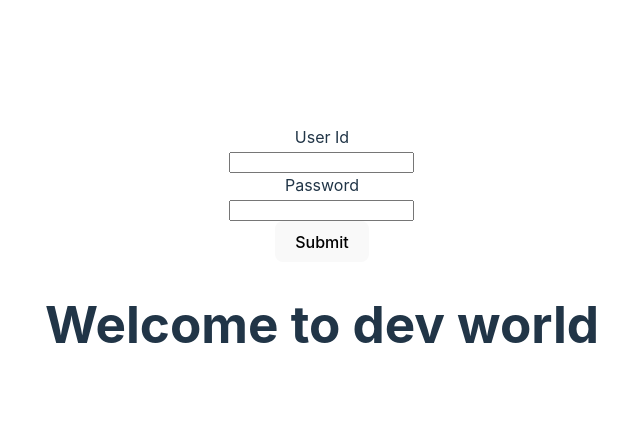
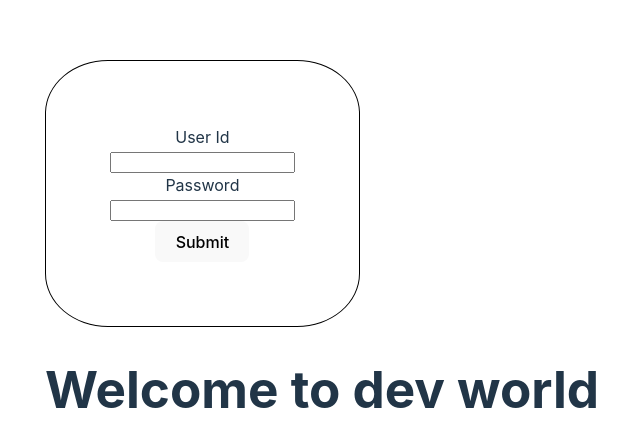
Before and after one commit to yadavsatyapal1999/Project_Hustle, a React (Vite) app: page / in a window 1280 px wide. Shown: the part 144-590 px from the top of the page, without its empty margins (318-958 px from the left). Built offline with nearby package versions, Linux system fonts and the light colour scheme.

Commit message:
trail run from gitpod.io

```diff
--- a/Admin/Adminlogin.jsx
+++ b/Admin/Adminlogin.jsx
@@ -1,5 +1,5 @@
 
-
+import "./login.css"
 
 
 export default function Adminlogin(){
--- /dev/null
+++ b/Admin/login.css
@@ -0,0 +1,7 @@
+.login{
+    border: 1px solid black;
+    border-radius: 20%;
+    box-sizing: border-box;
+    width: fit-content;
+    padding: 5vw;
+}
```
Also changed, not shown: .gitpod.yml (added).
